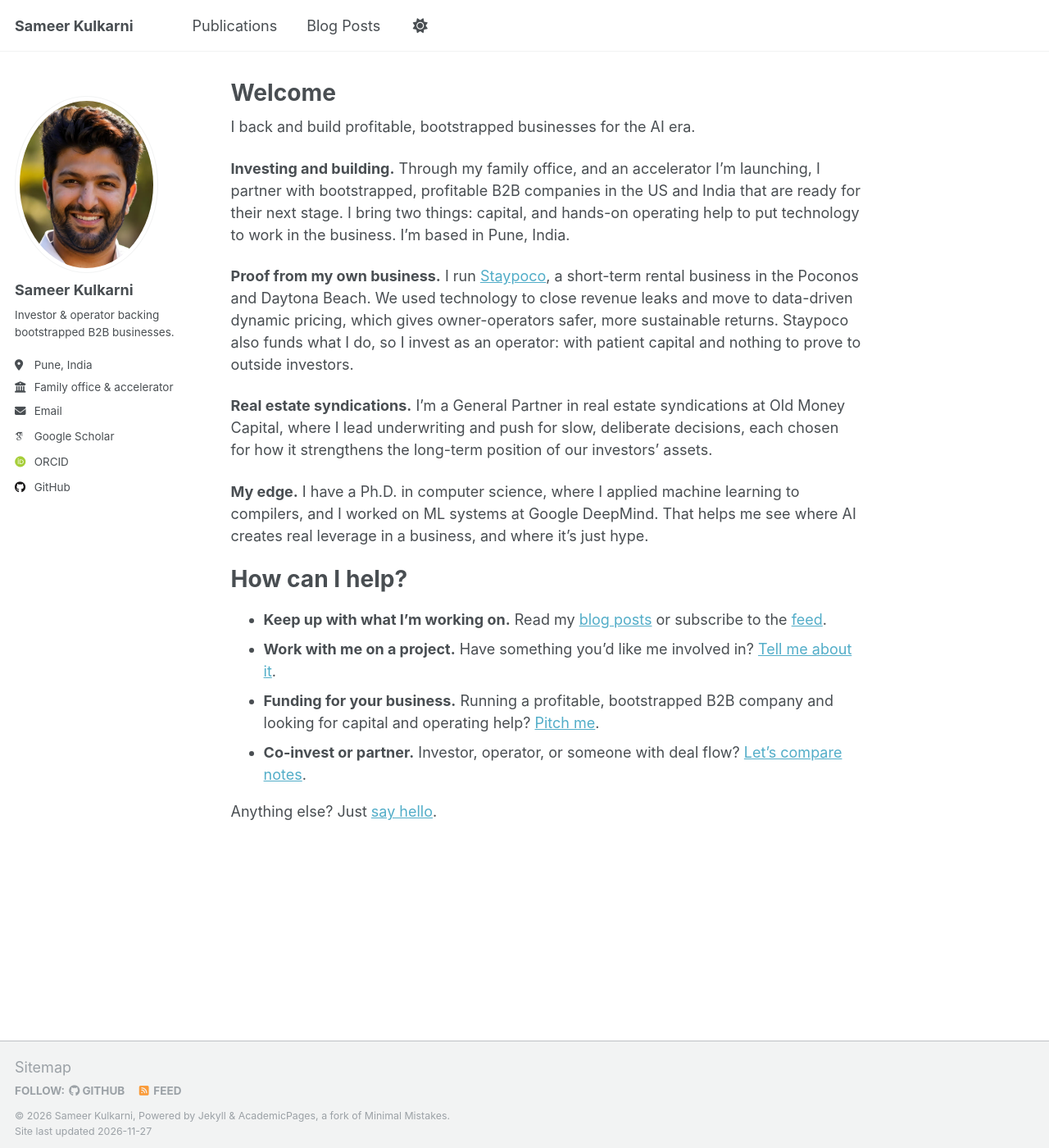
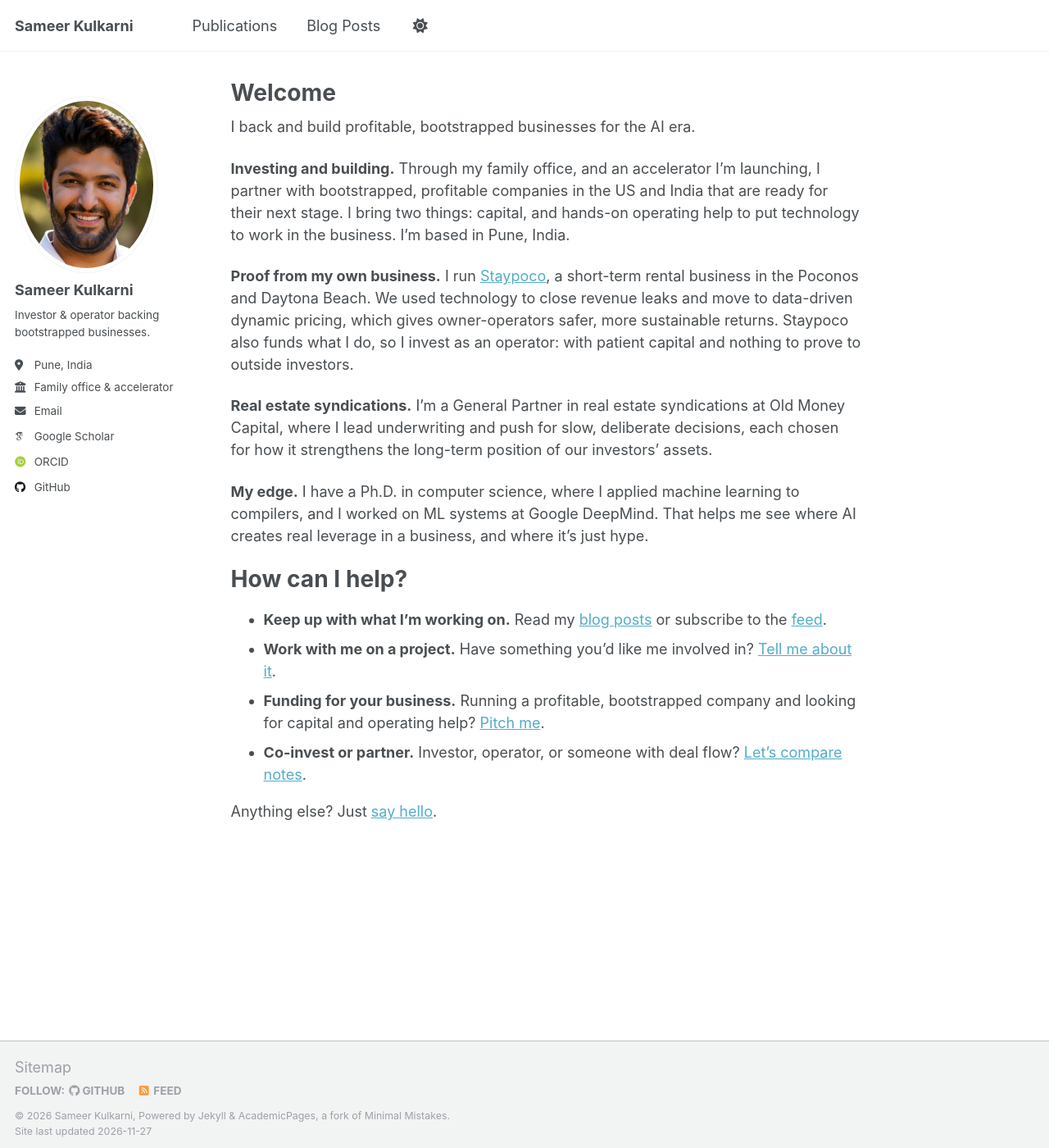
Before and after one commit to sameerkulkarni/sameerkulkarni.github.io, a Jekyll site: the page built from _pages/about.md, in a window 1280 px wide and 1400 px high. Shown: the whole window at 82% size. Built offline with Jekyll 4.4.1, drawn with Linux system fonts in a browser that asks for light colours; some web fonts are replaced.

Commit message:
Drop B2B qualifier from the companies Sameer backs
Co-Authored-By: Claude Opus 5.5 <noreply@anthropic.com>
Claude-Session: https://claude.ai/code/session_01NFyscfRmC85wyPpu5cEcn1

```diff
--- a/_config.yml
+++ b/_config.yml
@@ -12,7 +12,7 @@ site_theme               : "default"
 title                    : "Sameer Kulkarni"
 title_separator          : "-"
 name                     : &name "Sameer Kulkarni"
-description              : &description "Through a family office and a new accelerator, Sameer Kulkarni invests in and helps scale bootstrapped, profitable B2B businesses in the US and India with capital and hands-on operating help. Founder of Staypoco; GP in real estate syndications at Old Money Capital; Ph.D., ex-Google DeepMind."
+description              : &description "Through a family office and a new accelerator, Sameer Kulkarni invests in and helps scale bootstrapped, profitable businesses in the US and India with capital and hands-on operating help. Founder of Staypoco; GP in real estate syndications at Old Money Capital; Ph.D., ex-Google DeepMind."
 url                      : https://sameerkulkarni.github.io # the base hostname & protocol for your site e.g. "https://[your GitHub username].github.io" or if you already have some other page hosted on Github then use "https://[your GitHub username].github.io/[Your Repo Name]"
 baseurl                  : "" # the subpath of your site, e.g. "/blog"
 repository               : "sameerkulkarni/sameerkulkarni.github.io"
@@ -25,7 +25,7 @@ author:
   avatar           : "sameer-profile.png"
   name             : "Sameer Kulkarni"
   pronouns         : # example: "he/him"
-  bio              : "Investor & operator backing bootstrapped B2B businesses."
+  bio              : "Investor & operator backing bootstrapped businesses."
   location         : "Pune, India"
   employer         : "Family office & accelerator"
   uri              : # URL
--- a/_pages/about.md
+++ b/_pages/about.md
@@ -9,7 +9,7 @@ redirect_from:
 
 I back and build profitable, bootstrapped businesses for the AI era.
 
-**Investing and building.** Through my family office, and an accelerator I'm launching, I partner with bootstrapped, profitable B2B companies in the US and India that are ready for their next stage. I bring two things: capital, and hands-on operating help to put technology to work in the business. I'm based in Pune, India.
+**Investing and building.** Through my family office, and an accelerator I'm launching, I partner with bootstrapped, profitable companies in the US and India that are ready for their next stage. I bring two things: capital, and hands-on operating help to put technology to work in the business. I'm based in Pune, India.
 
 **Proof from my own business.** I run [Staypoco](STAYPOCO_URL), a short-term rental business in the Poconos and Daytona Beach. We used technology to close revenue leaks and move to data-driven dynamic pricing, which gives owner-operators safer, more sustainable returns. Staypoco also funds what I do, so I invest as an operator: with patient capital and nothing to prove to outside investors.
 
@@ -22,7 +22,7 @@ How can I help?
 
 - **Keep up with what I'm working on.** Read my [blog posts](/year-archive/) or subscribe to the [feed](/feed.xml).
 - **Work with me on a project.** Have something you'd like me involved in? [Tell me about it](mailto:sameer@thekulkarni.com?subject=Project%3A%20).
-- **Funding for your business.** Running a profitable, bootstrapped B2B company and looking for capital and operating help? [Pitch me](mailto:sameer@thekulkarni.com?subject=Funding%3A%20).
+- **Funding for your business.** Running a profitable, bootstrapped company and looking for capital and operating help? [Pitch me](mailto:sameer@thekulkarni.com?subject=Funding%3A%20).
 - **Co-invest or partner.** Investor, operator, or someone with deal flow? [Let's compare notes](mailto:sameer@thekulkarni.com?subject=Partner%3A%20).
 
 Anything else? Just [say hello](mailto:sameer@thekulkarni.com).
```
